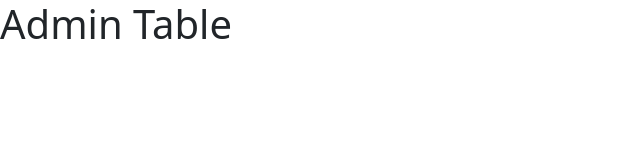
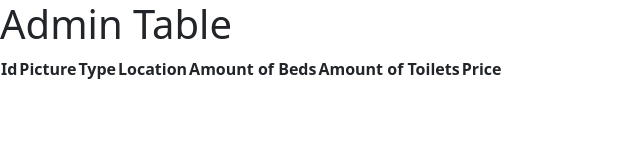
Before and after one commit to Raees-B-19/PropertyListing, a plain HTML site: page html/admin.html in a window 1280 px wide. Shown: the whole page, without its empty margins (0-640 px from the left). Drawn offline with nearby package versions, Linux system fonts and the light colour scheme.

Commit message:
need sale and rent

```diff
--- a/html/admin.html
+++ b/html/admin.html
@@ -10,6 +10,19 @@
 </head>
 <body>
     <h1>Admin Table</h1>
+    <table>
+        <thead>
+            <tr>
+                <th>Id</th>
+                <th>Picture</th>
+                <th>Type</th>
+                <th>Location</th>
+                <th>Amount of Beds</th>
+                <th>Amount of Toilets</th>
+                <th>Price</th>
+            </tr>
+        </thead>
+    </table>
     <!-- Bootstrap Js -->
     <script src="https://cdn.jsdelivr.net/npm/bootstrap@5.2.0-beta1/dist/js/bootstrap.bundle.min.js"></script>
     <!-- My admin js -->
```
Also changed, not shown: script/propertyListing.js (+6 -3 lines).
